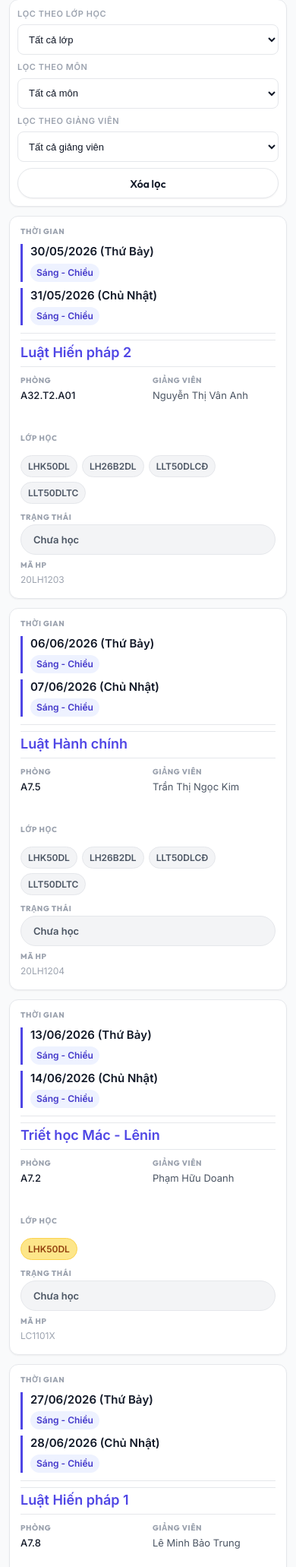
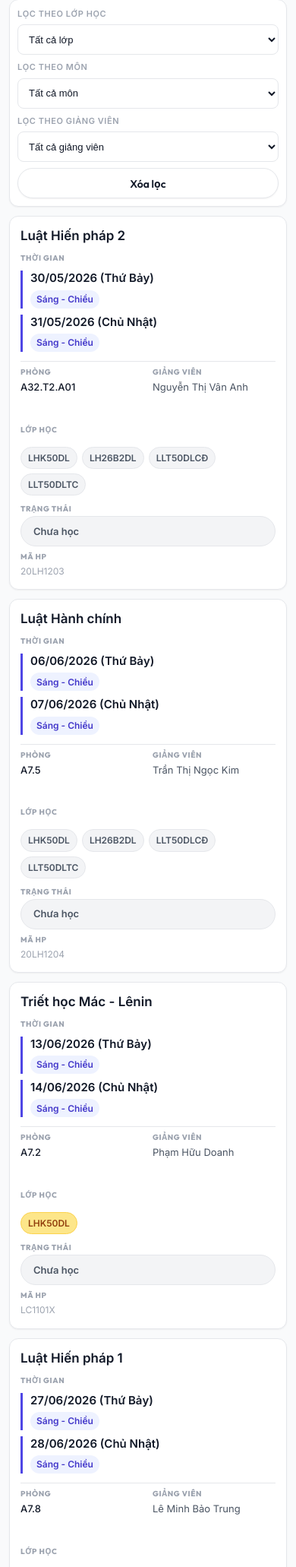
Before and after one commit to Messiac24/Luat-Schedule, a Flask app: page / in a window 390 px wide. Shown: the part 178-2240 px from the top of the page at 76% size. Run offline with Flask 3, Linux system fonts and the light colour scheme.

Commit message:
Improve mobile subject card ordering

```diff
--- a/schedule-tool/static/css/style.css
+++ b/schedule-tool/static/css/style.css
@@ -1245,25 +1245,24 @@
 
     .col-time {
         grid-column: 1 / -1;
-        order: 1;
-        padding: 0 0 10px !important;
+        order: 2;
+        padding: 2px 0 12px !important;
         border-bottom: 1px solid var(--color-border);
     }
 
-    .col-name {
+    td.col-name {
         grid-column: 1 / -1;
-        order: 2;
+        order: 1;
         margin: 0;
-        padding: 4px 0 6px !important;
+        padding: 0 0 2px !important;
         font-size: 17px;
         font-weight: 800;
         line-height: 1.35;
         color: var(--color-text-primary);
-        border-top: 1px solid var(--color-border);
-        border-bottom: 1px solid var(--color-border);
+        border: 0 !important;
     }
 
-    .col-name::before {
+    td.col-name::before {
         display: none;
     }
 
--- a/schedule-tool/templates/index.html
+++ b/schedule-tool/templates/index.html
@@ -10,7 +10,7 @@
     <link rel="preconnect" href="https://fonts.googleapis.com">
     <link rel="preconnect" href="https://fonts.gstatic.com" crossorigin>
     <link href="https://fonts.googleapis.com/css2?family=Inter:wght@400;500;600&family=Outfit:wght@500;600;700;800&display=swap" rel="stylesheet">
-    <link rel="stylesheet" href="{{ url_for('static', filename='css/style.css') }}?v=7">
+    <link rel="stylesheet" href="{{ url_for('static', filename='css/style.css') }}?v=8">
 </head>
 <body>
     <header class="app-header">
```
